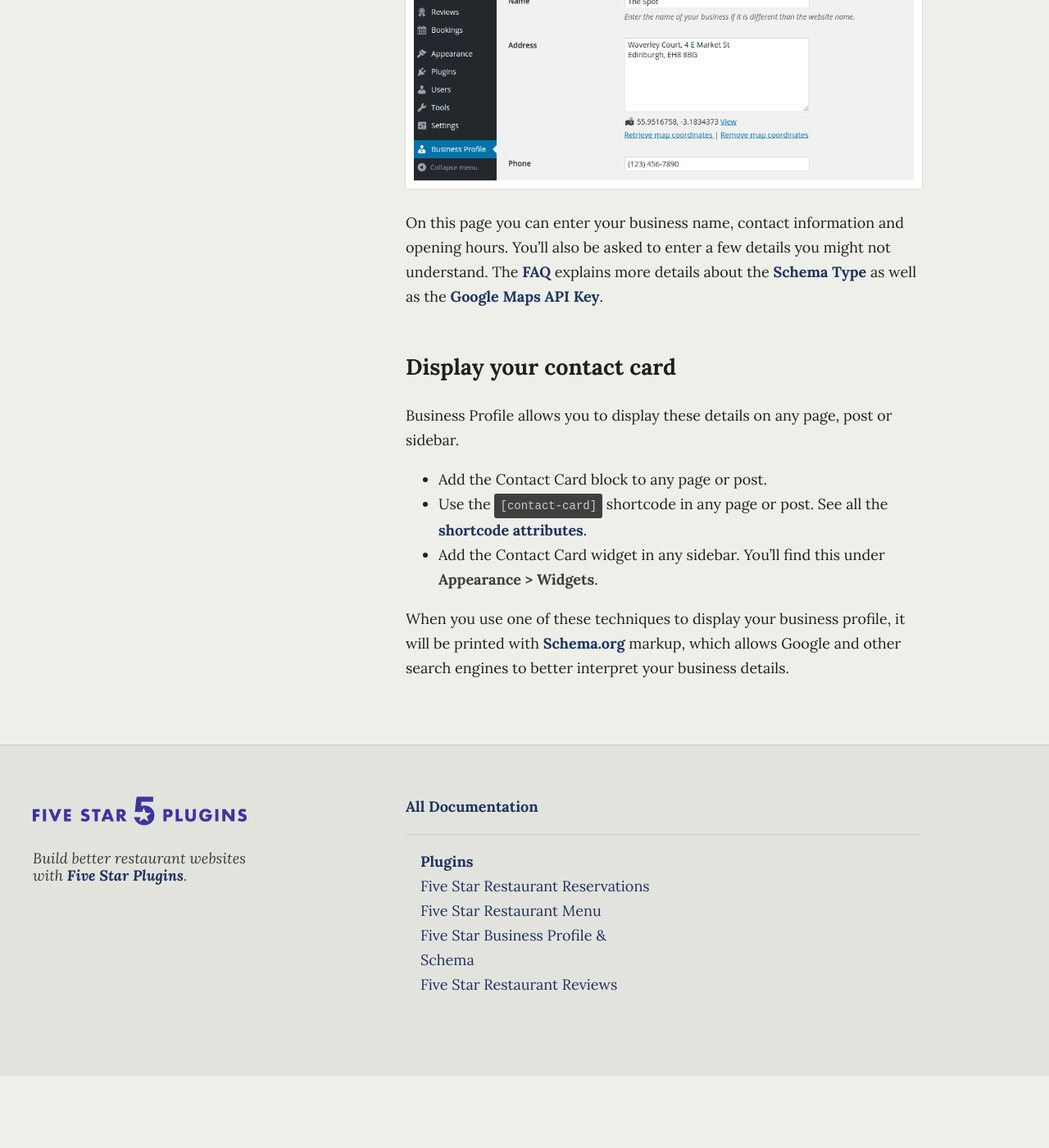
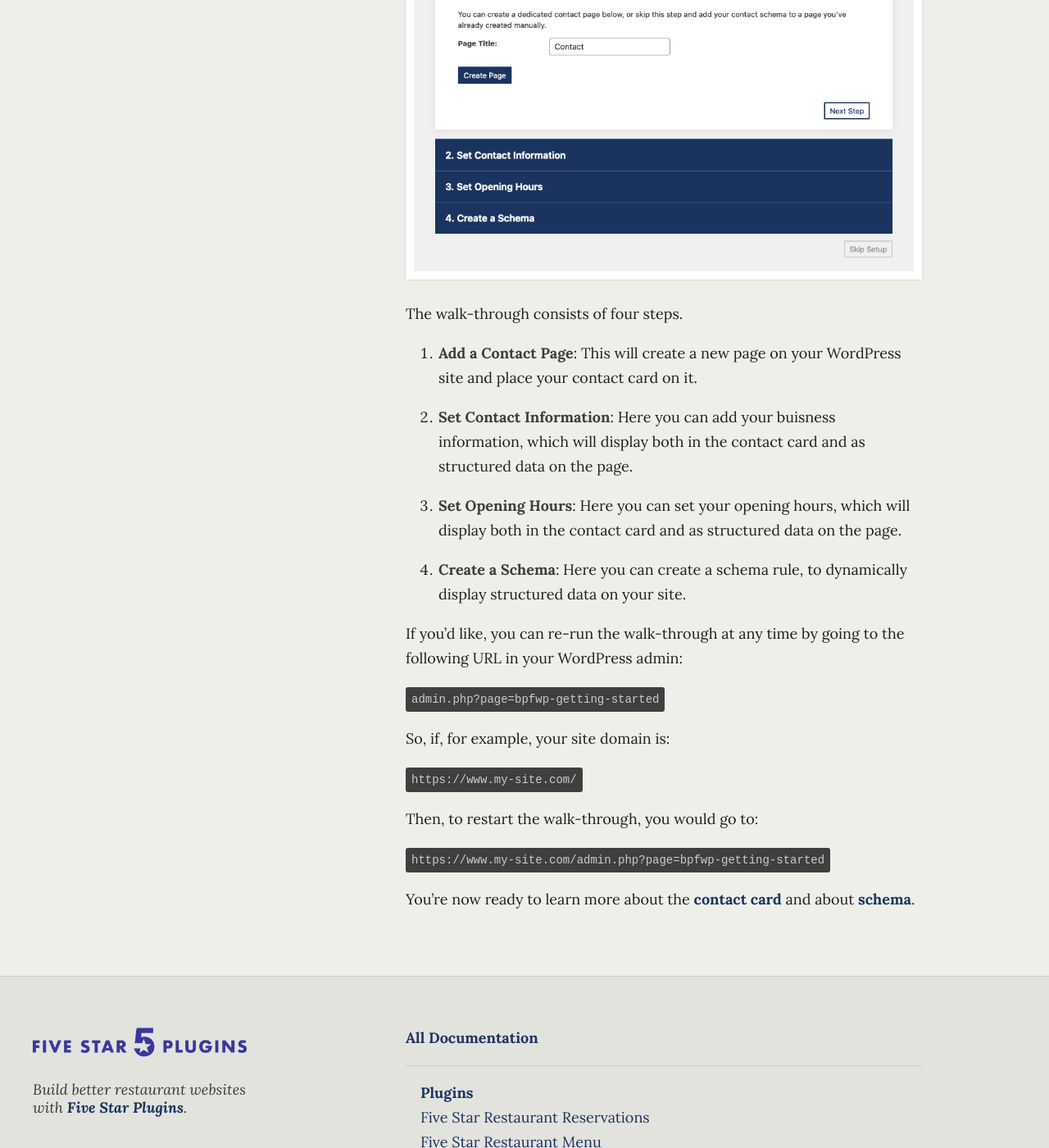
Before and after one commit to fivestarplugins/fivestarplugins.github.io, a Jekyll site: the page built from plugins/business-profile/user/getting-started/setup.md, in a window 1280 px wide and 1400 px high, scrolled down 665 px. Shown: the whole window at 82% size. Built offline with Jekyll 4.4.1, drawn with Linux system fonts in a browser that asks for light colours; before the commit the page ends 1977 px from its top, so only the background shows below that; some of the changed text lies outside the part shown.

Commit message:
Menu rearrange for existing content for business profile plugin. Walk-through info for that plugin as well.

```diff
--- a/plugins/business-profile/user/getting-started/setup.md
+++ b/plugins/business-profile/user/getting-started/setup.md
@@ -2,20 +2,32 @@
 layout: default
 slug: business-profile
 menu: user
-title: Quick Setup
+title: Walk-Through
 ---
-Once the plugin is [installed and activated](install), go to the new **Business Profile** page in your WordPress admin area.
+When you first activate the plugin, it will automatically run a walk-through that will help you add your business info, set opening hours, add your contact card to a page and create a schema rule.
 
-![Screenshot of the business profile page](/img/{{ page.slug }}/business-profile.png)
+![Screenshot of the Five Star Business Profile and Schema walk-through](/img/{{ page.slug }}/bpfwp-walkthrough.png)
 
-On this page you can enter your business name, contact information and opening hours. You'll also be asked to enter a few details you might not understand. The [FAQ](../faq) explains more details about the [Schema Type](../faq#schema-type) as well as the [Google Maps API Key](../faq/#google-maps-api-key).
+The walk-through consists of four steps.
 
-## Display your contact card
+1. **Add a Contact Page**: This will create a new page on your WordPress site and place your contact card on it.
 
-Business Profile allows you to display these details on any page, post or sidebar.
+2. **Set Contact Information**: Here you can add your buisness information, which will display both in the contact card and as structured data on the page.
 
-- Add the Contact Card block to any page or post.
-- Use the `[contact-card]` shortcode in any page or post. See all the [shortcode attributes](../faq#shortcode).
-- Add the Contact Card widget in any sidebar. You'll find this under **Appearance > Widgets**.
+3. **Set Opening Hours**: Here you can set your opening hours, which will display both in the contact card and as structured data on the page.
 
-When you use one of these techniques to display your business profile, it will be printed with [Schema.org](http://schema.org/) markup, which allows Google and other search engines to better interpret your business details.
+4. **Create a Schema**: Here you can create a schema rule, to dynamically display structured data on your site.
+
+If you'd like, you can re-run the walk-through at any time by going to the following URL in your WordPress admin:
+
+`admin.php?page=bpfwp-getting-started`
+
+So, if, for example, your site domain is:
+
+`https://www.my-site.com/`
+
+Then, to restart the walk-through, you would go to:
+
+`https://www.my-site.com/admin.php?page=bpfwp-getting-started`
+
+You're now ready to learn more about the [contact card](../contact) and about [schema](../schema).
```
Also changed, not shown: _data/business-profile.yml (+8 -3 lines), plugins/business-profile/user/getting-started/install.md (+1 -1 lines), plugins/business-profile/user/index.md (+16 -2 lines), plugins/business-profile/user/multiple-locations/locations.md (added, +39 -0 lines), img/business-profile/bpfwp-walkthrough.png (added), plugins/business-profile/user/multiple-locations/index.md (renamed from plugins/business-profile/user/getting-started/locations.md).
